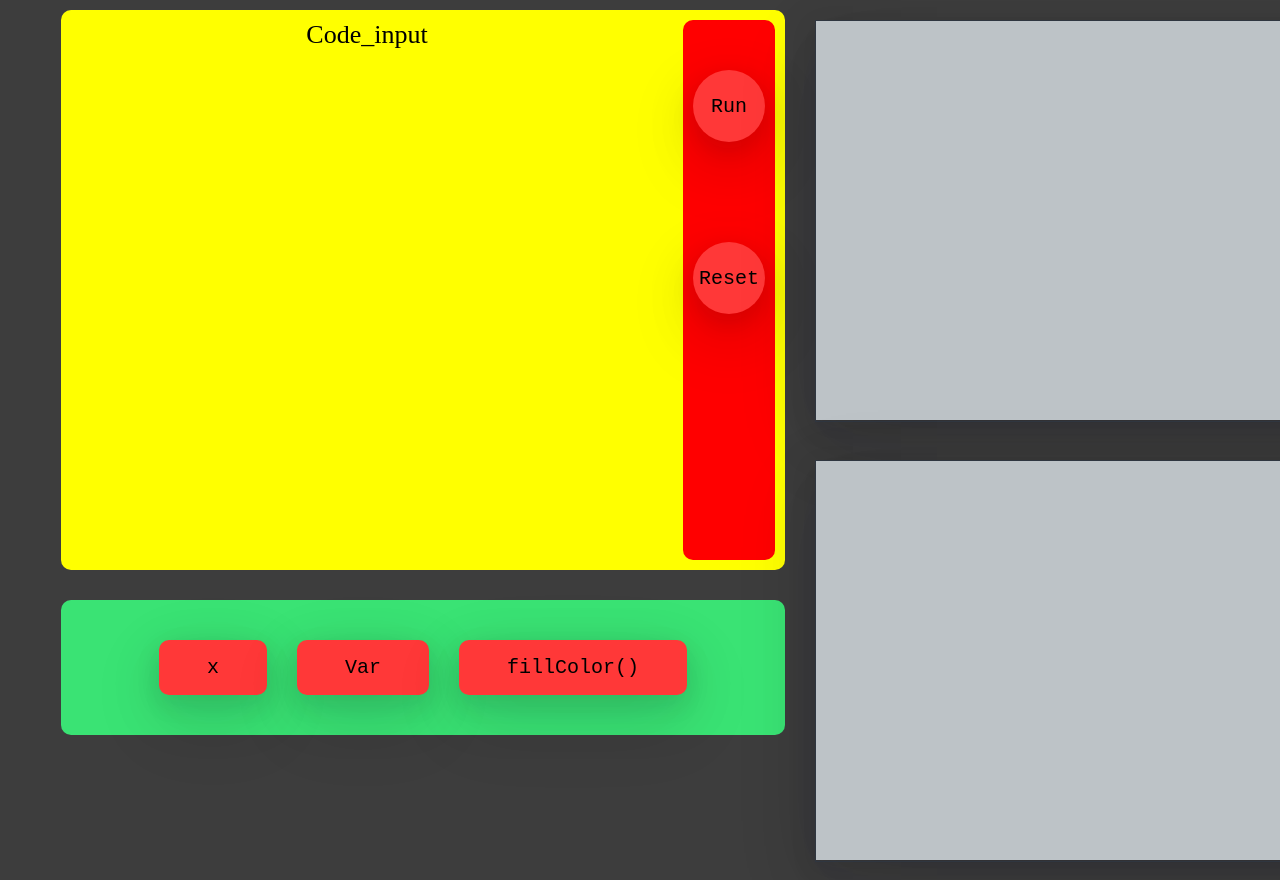
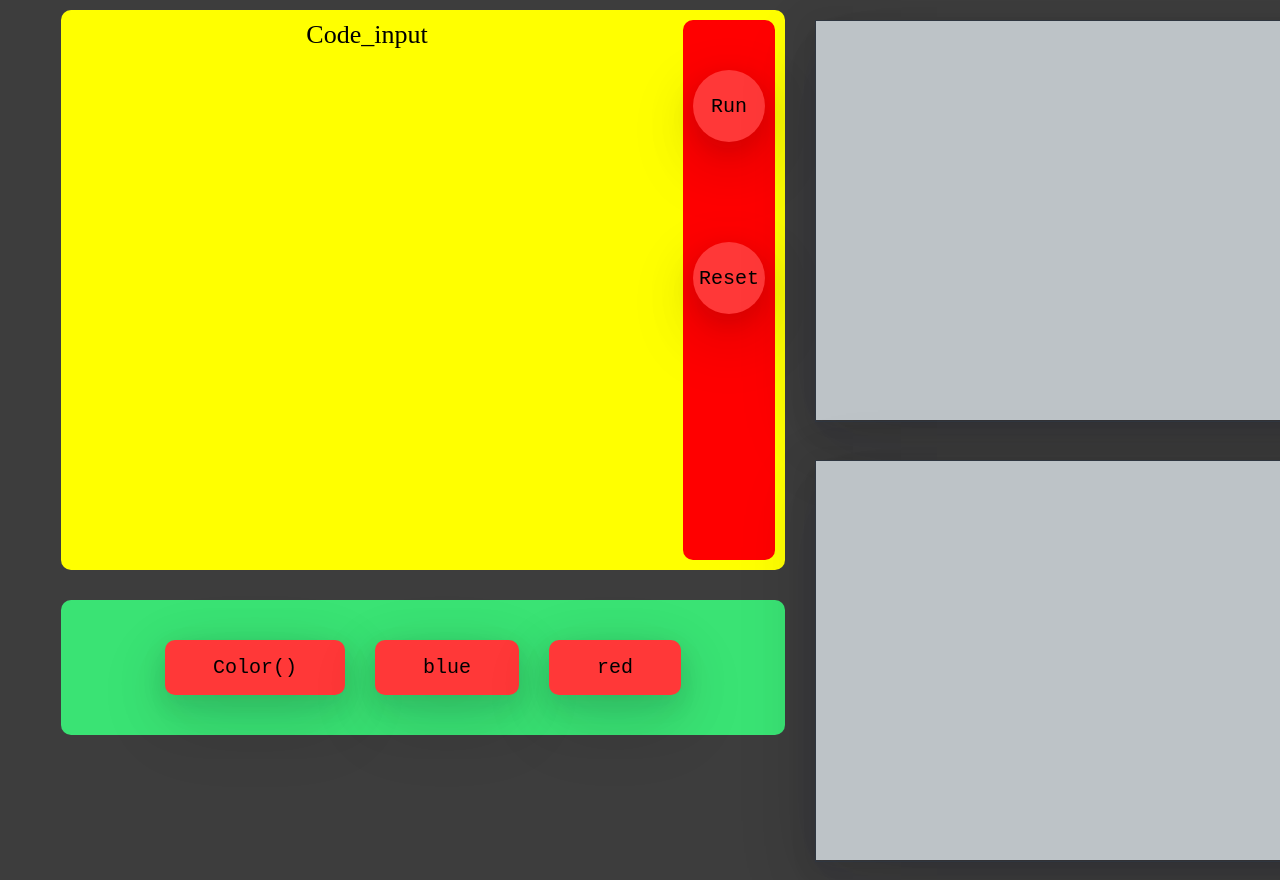
Before and after one commit to thtnaw123/code-kid, a React (Vite) app: page / in a window 1280 px wide. Shown: the top 880 px of the page. Built offline with nearby package versions, Linux system fonts and the light colour scheme.

Commit message:
Add the action buttons

```diff
--- a/src/App.jsx
+++ b/src/App.jsx
@@ -1,7 +1,28 @@
+import { useState } from "react";
 import "./App.css";
 import { Actions, Animationspace, Buttons, Codespace } from "./Components";
 
 function App() {
+  const [inputObj, setInputObj] = useState([
+    { color: { id: 1, color: "", functionName: "" } },
+  ]);
+  const [outputObj, setOutputObj] = useState([]);
+
+  const Color = (text) => {
+    const newArray = [...inputObj];
+    newArray[0].color.functionName = text;
+    setInputObj(newArray);
+  };
+  const colorType = (text) => {
+    //check if there is a funtion name
+    if (inputObj[0].color.functionName) {
+      const newArray = [...inputObj];
+      newArray[0].color.color = text;
+      setInputObj(newArray);
+    } else {
+      return;
+    }
+  };
   return (
     <>
       <div className="game-page-container">
@@ -10,7 +31,7 @@ function App() {
             <Codespace />
             <Buttons />
           </div>
-          <Actions />
+          <Actions Color={Color} colorType={colorType} />
         </div>
         <Animationspace />
       </div>
--- a/src/Components/Actions/Actions.jsx
+++ b/src/Components/Actions/Actions.jsx
@@ -1,12 +1,30 @@
 import React from "react";
 import "./actions.css";
-const Actions = () => {
+const Actions = ({ Color, colorType }) => {
   return (
     <>
       <div className="actionsSpace">
-        <button>x</button>
-        <button>Var</button>
-        <button>fillColor()</button>
+        <button
+          onClick={() => {
+            Color("Color");
+          }}
+        >
+          Color()
+        </button>
+        <button
+          onClick={() => {
+            colorType("blue");
+          }}
+        >
+          blue
+        </button>
+        <button
+          onClick={() => {
+            colorType("red");
+          }}
+        >
+          red
+        </button>
       </div>
     </>
   );
```
Also changed, not shown: src/Engine/Engine.jsx (added, +15 -0 lines).
